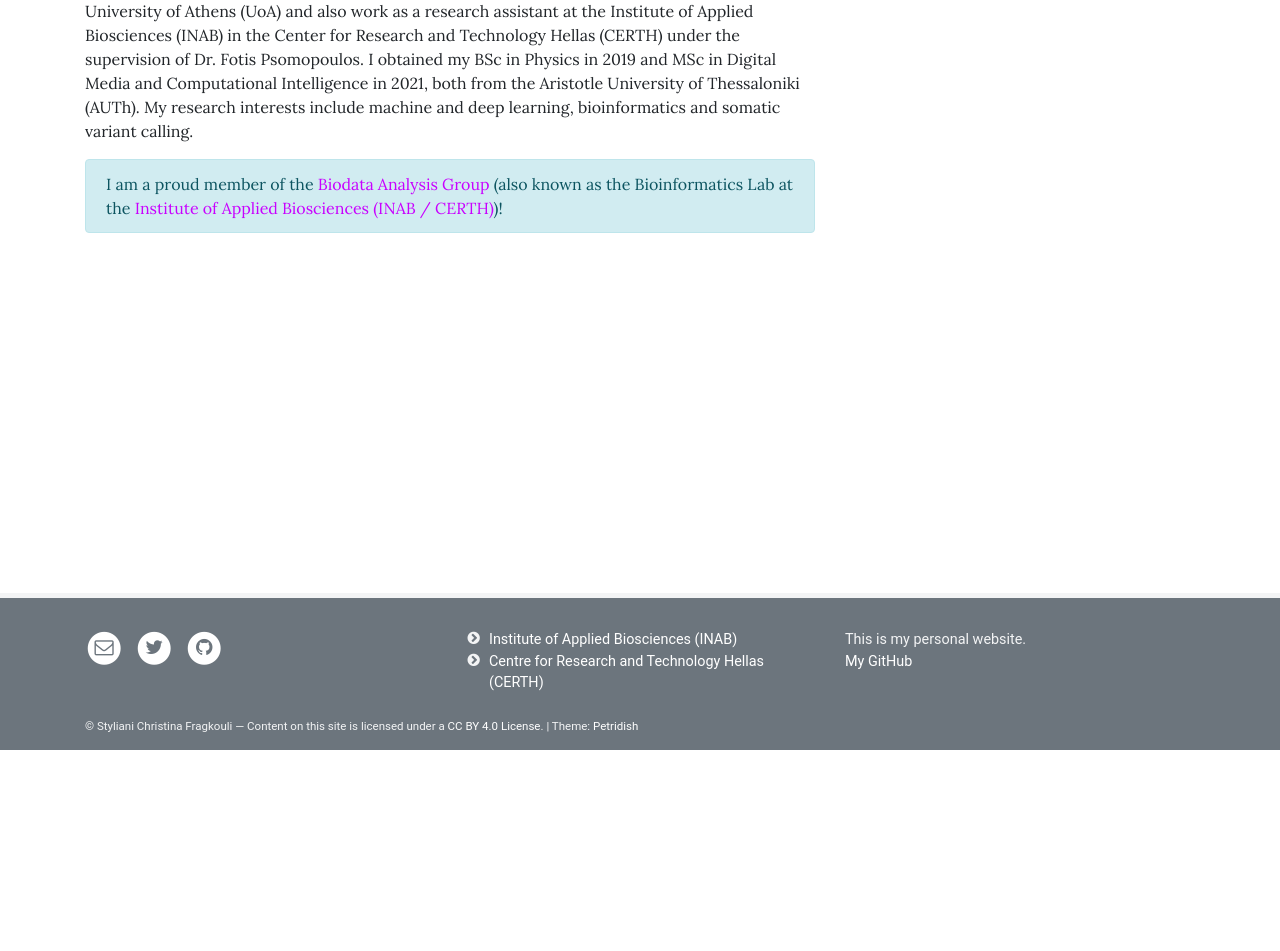
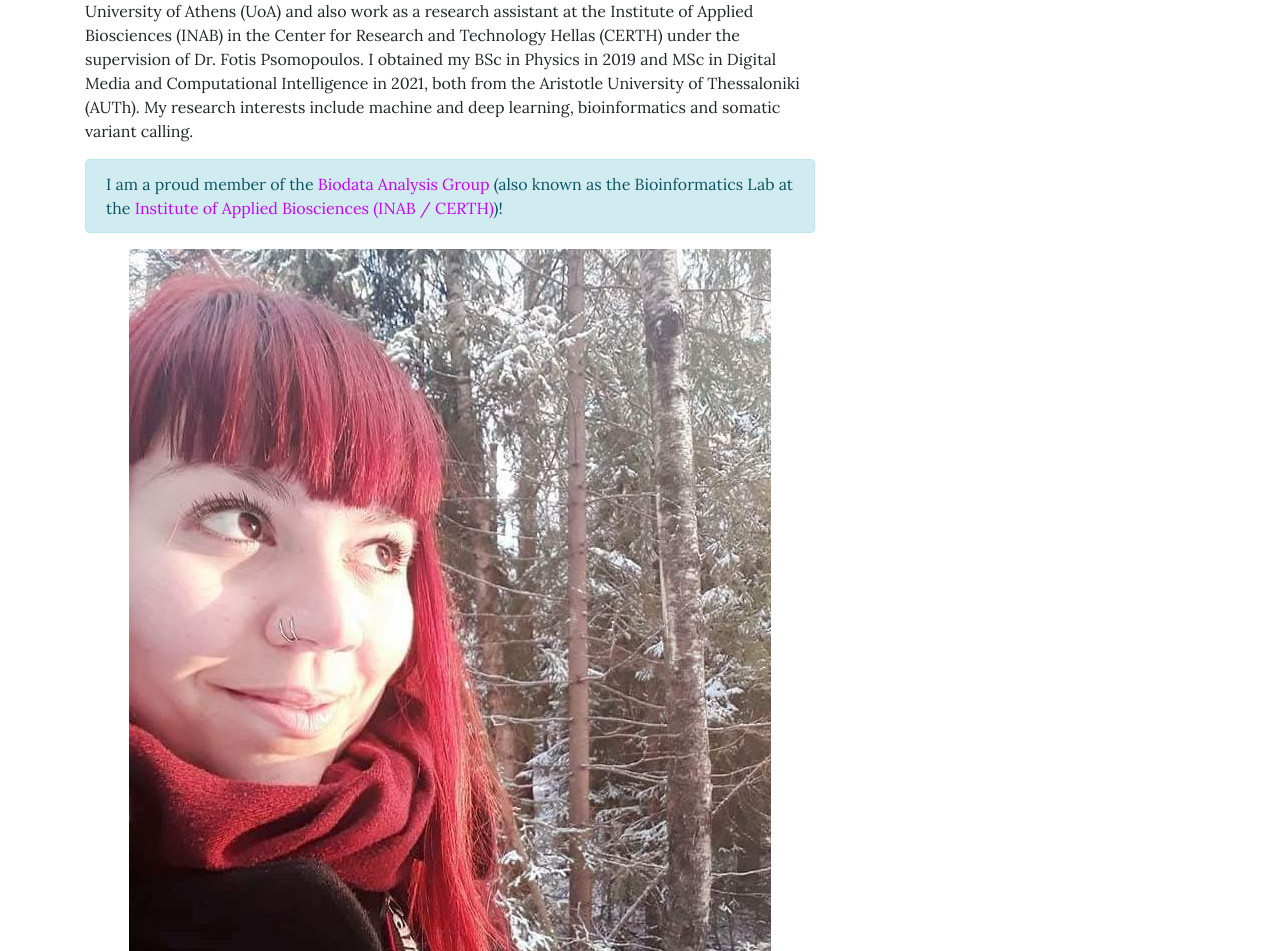
Before and after one commit to sfragkoul/sfragkoul.github.io, a Jekyll site: the page built from pages/home.md, in a window 1280 px wide. Shown: the part 310-1261 px from the top of the page. Built offline with Jekyll 4.4.1, drawn with Linux system fonts in a browser that asks for light colours; comment, search, counter and statistics services are not loaded; before the commit the page ends 1060 px from its top, so only the background shows below that.

Commit message:
Update home.md

```diff
--- a/pages/home.md
+++ b/pages/home.md
@@ -14,3 +14,7 @@ My research interests include machine and deep learning, bioinformatics and soma
 
 {: .alert .alert-info}
 I am a proud member of the [Biodata Analysis Group](https://biodataanalysisgroup.github.io/) (also known as the Bioinformatics Lab at the [Institute of Applied Biosciences (INAB / CERTH)](https://inab.certh.gr/))!
+
+
+
+![Me](/assets/img/team/sfragkoul.jpg "Photo taken in Espoo, Finland")
```
